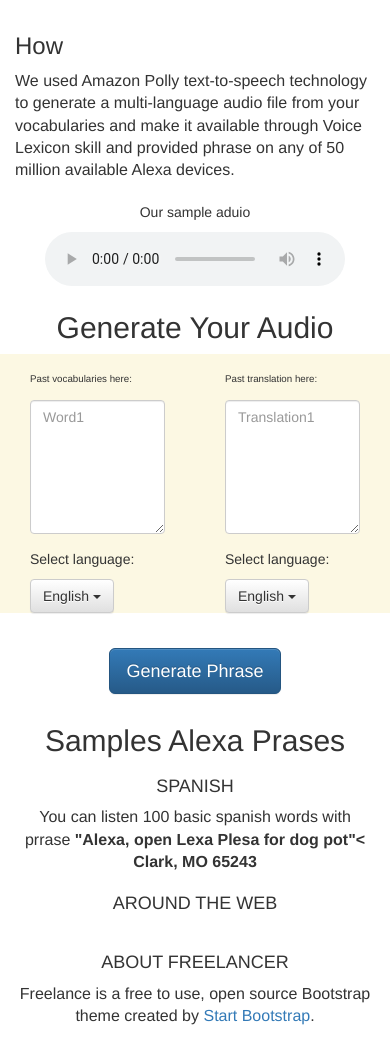
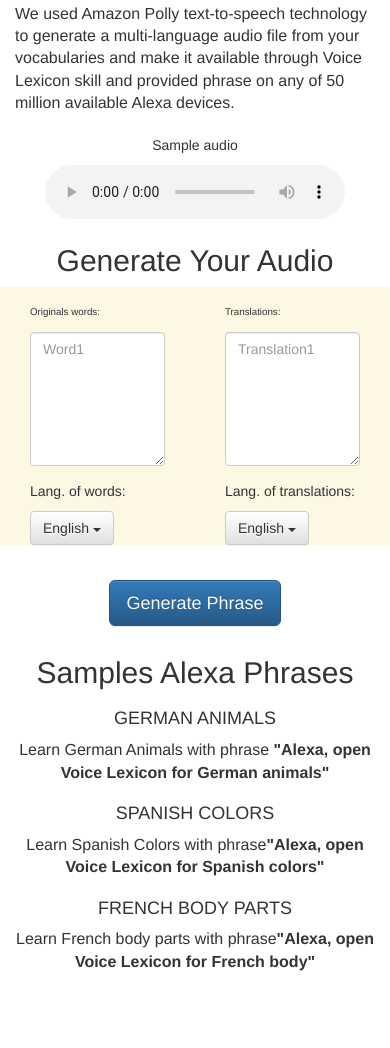
Before and after one commit to jakolar/voxolexi, a plain HTML site: page index.html in a window 390 px wide. Shown: the part 635-1683 px from the top of the page. After the commit the page ends 1628 px from the top, so only its background shows below. Drawn offline with nearby package versions, Linux system fonts and the light colour scheme.

Commit message:
Better Wording

```diff
--- a/index.html
+++ b/index.html
@@ -30,7 +30,7 @@
 			<div class="row">
 	          <div class="col-lg-6 col-md-6 center-div">
 	          	<h3>Why</h3>
-	            <p class="lead">Learning new vocabularies is a demanding process and it is even more daunting for those who suffer from learning disability, according to Dyslexia Center Utah  20% of the elementary school population is struggling with reading. One o the way to increase the effectivity of learning is the  <a href="https://www.thoughtco.com/multisensory-approaches-for-dyslexia-3111175">multi-sensory approach</a> – to use more senses like hearing. That is why we want to improve the accessibility of vocabularies in audio format and make it available on Alexa.</p>
+	            <p class="lead">Learning new vocabularies is a demanding process and it is even more daunting for those who suffer from learning disability. One o the way to increase the effectivity of learning is the  <a href="https://www.thoughtco.com/multisensory-approaches-for-dyslexia-3111175">multi-sensory approach</a>. That is why we want to improve the accessibility of vocabularies in audio format and make it available on Alexa.</p>
 	          </div>
 	          <div class="col-lg-6 col-md-6 center-div">
 	          	<h3>How</h3>
@@ -40,7 +40,7 @@
 	        <div class="row">
 
 	          <div class="text-center mt-4">
-	          		<p>Our sample aduio</p>
+	          		<p>Sample audio</p>
 					<audio controls>
 					  <source src="vocab.ogg" type="audio/ogg">
 					  Your browser does not support the audio element.
@@ -56,11 +56,11 @@
 			<div class="row ">
 				<div class="col-xs-6 center-div bg-warning">
 					<div class="form-group col-xs-12">
-	    				<label for="vocabs"><h3 style="font-size:2.5vw">Past vocabularies here:</h3> </label>
+	    				<label for="vocabs"><h3 style="font-size:2.5vw"> Originals words:</h3> </label>
 	    				<textarea class="form-control" id="vocabs" rows="6" placeholder="Word1"></textarea>
 	  				</div>
 	  				<div class="dropdown col-xs-12">
-	  				<p>Select language:</p>
+	  				<p>Lang. of words:</p>
 					  <button class="btn btn-default dropdown-toggle" type="button" id="dropdownMenu1" data-toggle="dropdown" aria-haspopup="true" aria-expanded="true">
 					    English
 					    <span class="caret"></span>
@@ -74,11 +74,11 @@
 				</div>
   				<div class="col-xs-6 center-div bg-warning">
   					<div class="form-group col-xs-12">
-	    				<label for="translated"><h3 style="font-size:2.5vw;">Past translation here:</h3></label>
+	    				<label for="translated"><h3 style="font-size:2.5vw;">Translations:</h3></label>
 	    				<textarea class="form-control" id="translated" rows="6" placeholder="Translation1"></textarea>
 	  				</div>
 	  				<div class="dropdown col-xs-12 ">
-	  				  <p>Select language:</p>
+	  				  <p>Lang. of translations:</p>
 					  <button class="btn btn-default dropdown-toggle" type="button" id="dropdownMenu1" data-toggle="dropdown" aria-haspopup="true" aria-expanded="true">
 					    English
 					    <span class="caret"></span>
@@ -101,48 +101,20 @@
 	<footer class="footer text-center">
       <div class="container">
       <div class="row">
-      <h2>Samples Alexa Prases</h2>
+      <h2>Samples Alexa Phrases</h2>
       </div>
         <div class="row">
           <div class="col-md-4 mb-5 mb-lg-0">
-            <h4 class="text-uppercase mb-4">Spanish</h4>
-            <p class="lead mb-0">You can listen 100 basic spanish words with prrase <b>"Alexa, open Lexa Plesa for dog pot"<
-              <br>Clark, MO 65243</p>
+            <h4 class="text-uppercase mb-4">German Animals</h4>
+            <p class="lead mb-0">Learn German Animals with phrase <b>"Alexa, open Voice Lexicon for German animals"</b>
           </div>
-          <div class="col-md-4 mb-5 mb-lg-0">
-            <h4 class="text-uppercase mb-4">Around the Web</h4>
-            <ul class="list-inline mb-0">
-              <li class="list-inline-item">
-                <a class="btn btn-outline-light btn-social text-center rounded-circle" href="#">
-                  <i class="fab fa-fw fa-facebook-f"></i>
-                </a>
-              </li>
-              <li class="list-inline-item">
-                <a class="btn btn-outline-light btn-social text-center rounded-circle" href="#">
-                  <i class="fab fa-fw fa-google-plus-g"></i>
-                </a>
-              </li>
-              <li class="list-inline-item">
-                <a class="btn btn-outline-light btn-social text-center rounded-circle" href="#">
-                  <i class="fab fa-fw fa-twitter"></i>
-                </a>
-              </li>
-              <li class="list-inline-item">
-                <a class="btn btn-outline-light btn-social text-center rounded-circle" href="#">
-                  <i class="fab fa-fw fa-linkedin-in"></i>
-                </a>
-              </li>
-              <li class="list-inline-item">
-                <a class="btn btn-outline-light btn-social text-center rounded-circle" href="#">
-                  <i class="fab fa-fw fa-dribbble"></i>
-                </a>
-              </li>
-            </ul>
+            <div class="col-md-4 mb-5 mb-lg-0">
+            <h4 class="text-uppercase mb-4">Spanish Colors</h4>
+            <p class="lead mb-0">Learn Spanish Colors with phrase<b>"Alexa, open Voice Lexicon for Spanish colors"</b>
           </div>
-          <div class="col-md-4">
-            <h4 class="text-uppercase mb-4">About Freelancer</h4>
-            <p class="lead mb-0">Freelance is a free to use, open source Bootstrap theme created by
-              <a href="http://startbootstrap.com">Start Bootstrap</a>.</p>
+            <div class="col-md-4 mb-5 mb-lg-0">
+            <h4 class="text-uppercase mb-4">French body parts</h4>
+            <p class="lead mb-0">Learn French body parts with phrase<b>"Alexa, open Voice Lexicon for French body"</b>
           </div>
         </div>
       </div>
```
